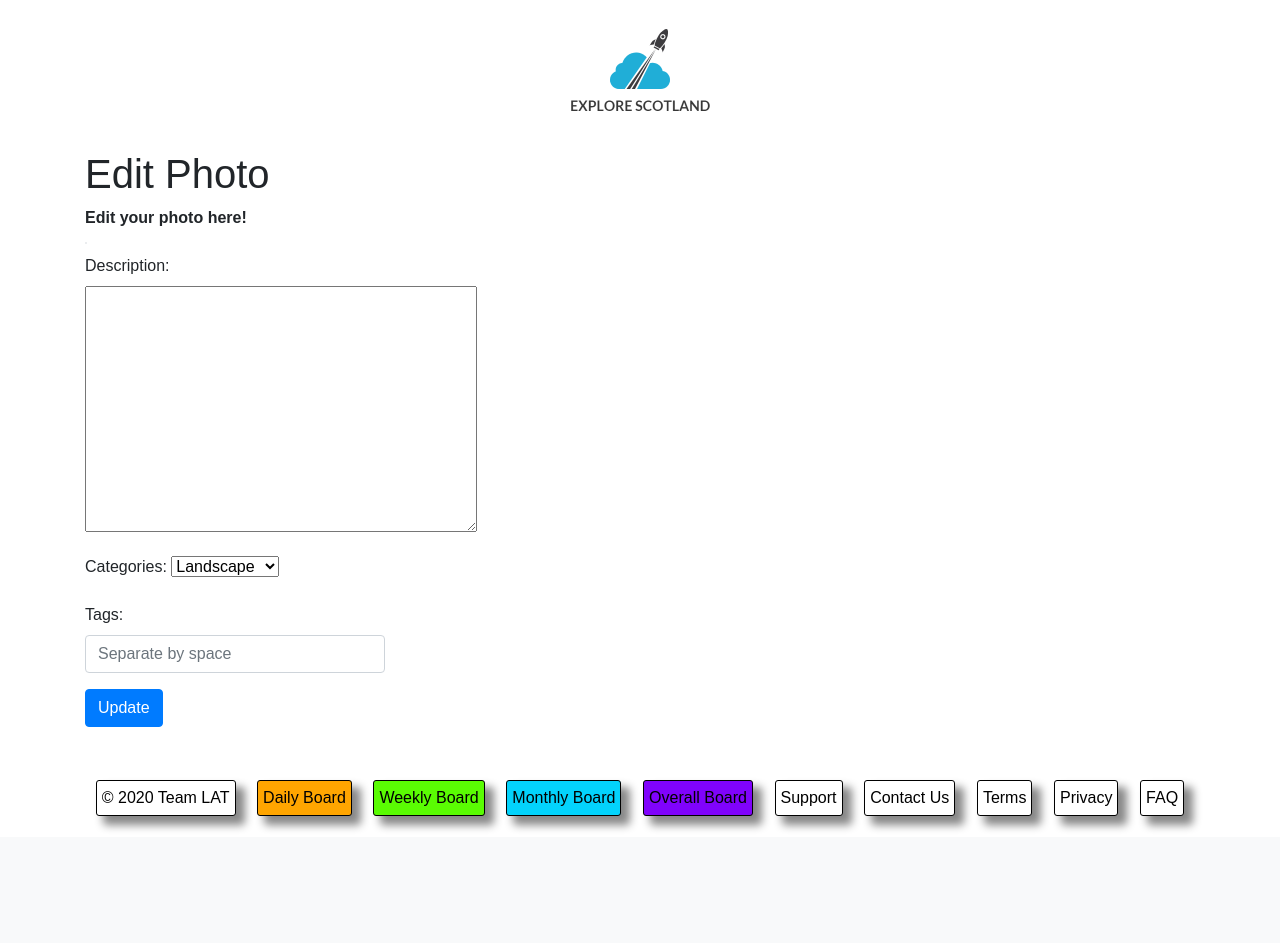
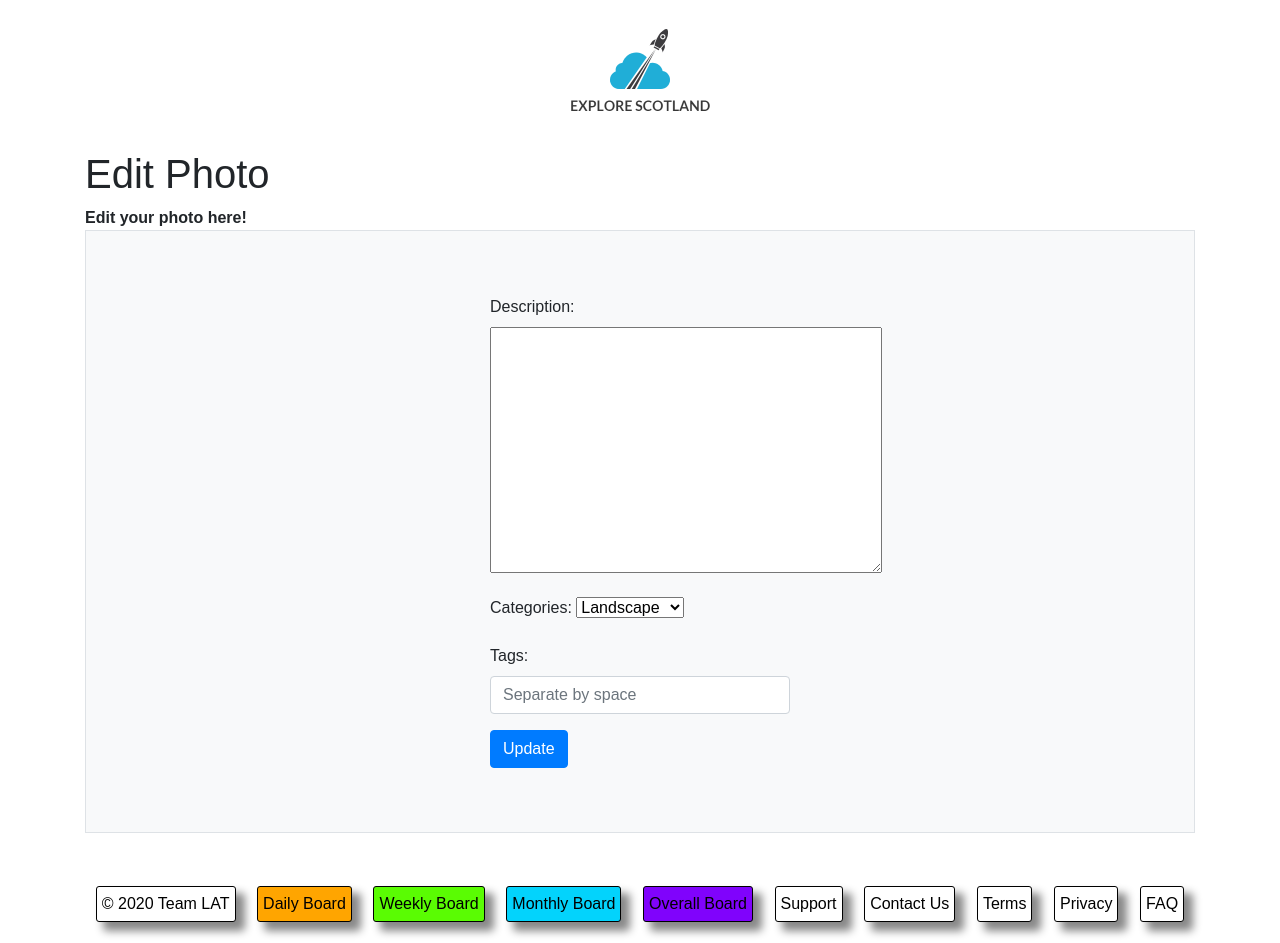
Before and after one commit to classic-arnold/explore-scotland, a Django app: template explore_scotland_app/templates/explore_scotland_app/edit-photo.html in a window 1280 px wide. Shown: the part 63-1006 px from the top of the page. Before the commit the page ends 892 px from the top, so only its background shows below. Run offline with Django 3.2, Linux system fonts and the light colour scheme; the template is opened without the code that fills it: values that come from a table or form of the project are taken from there, others are empty; some libraries are stand-ins or nearby versions.

Commit message:
overhaul

```diff
--- a/explore_scotland_app/templates/explore_scotland_app/edit-photo.html
+++ b/explore_scotland_app/templates/explore_scotland_app/edit-photo.html
@@ -6,9 +6,12 @@
 {% block body_block %}
 	<h1>Edit Photo</h1>
 	<strong>Edit your photo here!</strong> <br/>
-	<div class="photo-container">
-		<img class="border rounded mw-100" src={{photo.picture.url}}>
+	<div class="">
+		<div class="border bg-light p-5">
+			<div class="d-flex justify-content-center">
+				<img class="" width="300px" height="auto" src={{photo.picture.url}}>
 			</div>
+			<div class="mt-3 d-flex justify-content-center">
 				<form id="photo_form" method="post" action="{% url 'explore_scotland_app:edit_photo' photo.pk %}" enctype="multipart/form-data">
 					{% csrf_token %}
 					<!-- Display each form -->
@@ -16,4 +19,7 @@
 					<!-- Provide a button to click to submit the form. -->
 					<input type="submit" name="submit" value="Update"/>
 				</form>
+			</div>
+		</div>
+	</div>
 {% endblock %}
```
Lines whose indentation alone changed are shown as unchanged.
